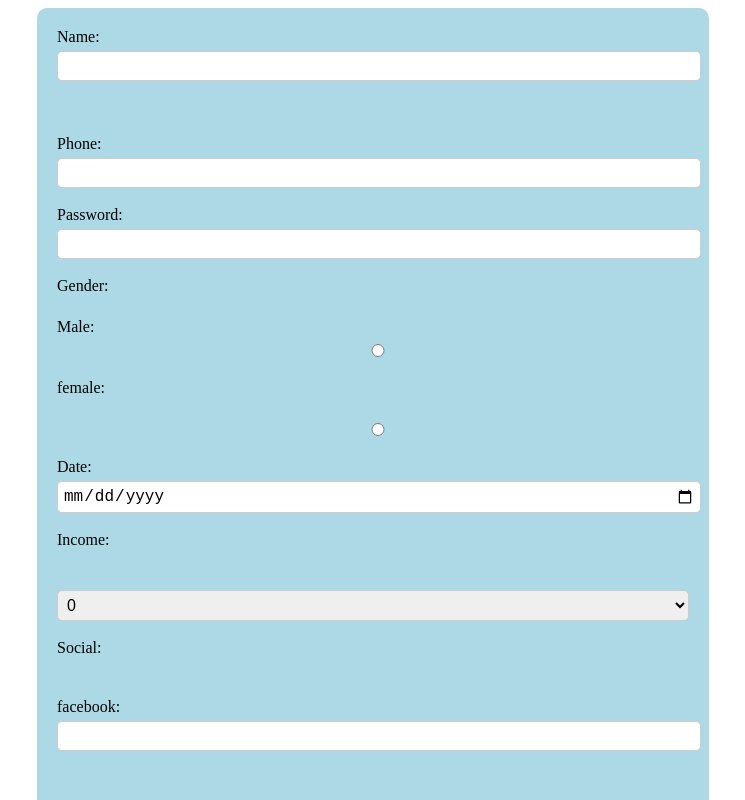
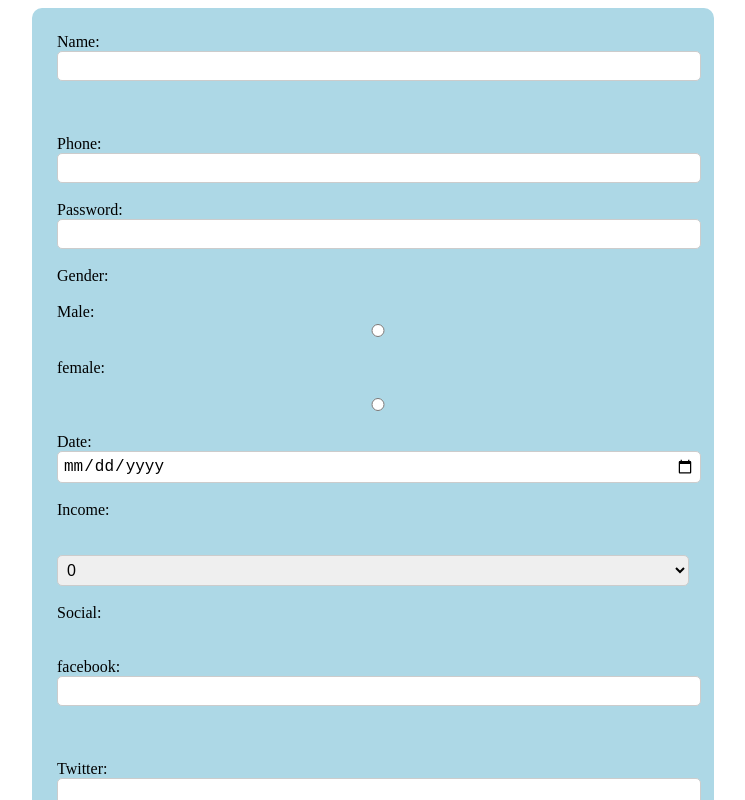
Before and after one commit to sayyedarbaab/validation-formik-yup-lib, a React (Create React App) app: page / in a window 1280 px wide. Shown: the top 800 px of the page, without its empty margins (267-1012 px from the left). Built offline with nearby package versions, Linux system fonts and the light colour scheme.

Commit message:
add commit

```diff
--- a/src/index.css
+++ b/src/index.css
@@ -31,7 +31,7 @@
 .Main-Container {
   width: 50%;
   margin: 0 auto;
-  padding: 20px;
+  padding: 25px;
   background-color: lightblue;
   border-radius: 10px;
 }
@@ -42,7 +42,6 @@
 
 .label {
   display: block;
-  margin-bottom: 5px;
 }
 
 .field {
```
